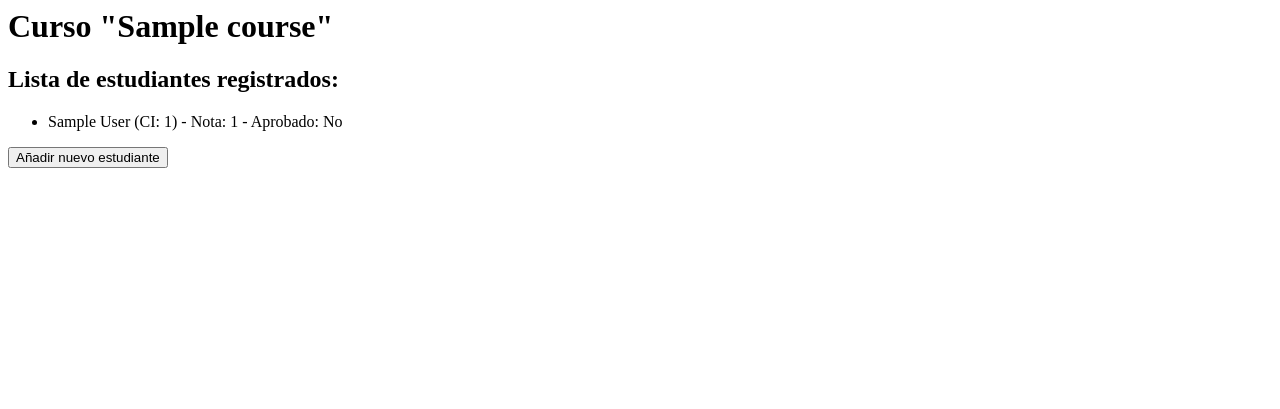
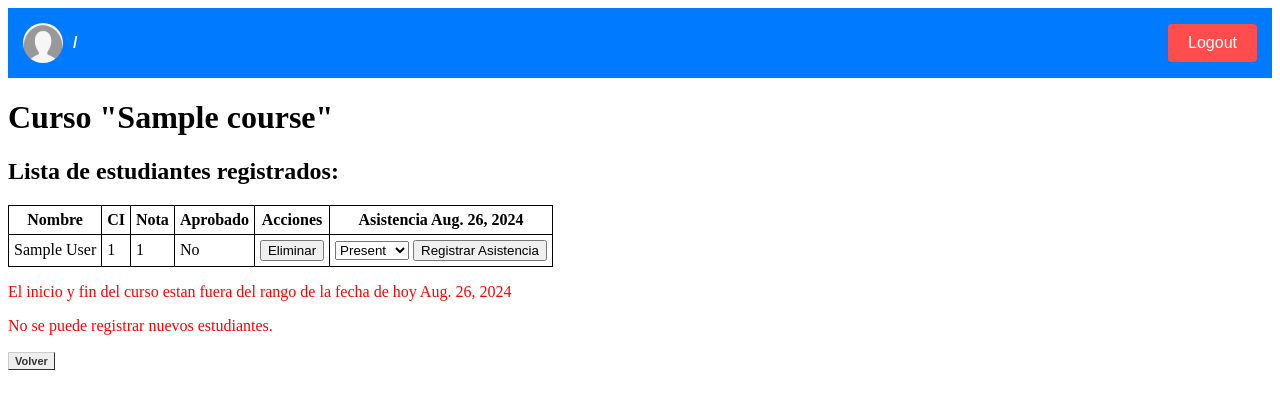
Before and after one commit to Jichuta/courses_app, a Django app: page /courses/1 in a window 1280 px wide. Shown: the top 409 px of the page. Run offline with Django 5.2, Linux system fonts and the light colour scheme; tables that the repository leaves empty hold one stand-in row (values such as "Sample post").

Commit message:
add the attendance functionality by date, update the templete view of course detail

```diff
--- /dev/null
+++ b/courses/templates/courses/course_detail.html
@@ -0,0 +1,85 @@
+{% include 'partials/navbar.html' %}
+
+<style>
+    table {
+      border-collapse: collapse;
+    }
+    tr, td, th {
+      border: solid;
+      border-width: 1px;
+      padding: 5px;
+    }
+
+    .button {
+      font: bold 11px Arial;
+      text-decoration: none;
+      background-color: #EEEEEE;
+      color: #333333;
+      padding: 2px 6px 2px 6px;
+      border-top: 1px solid #CCCCCC;
+      border-right: 1px solid #333333;
+      border-bottom: 1px solid #333333;
+      border-left: 1px solid #CCCCCC;
+    }
+</style>
+
+<h1>Curso "{{ course.name }}"</h1>
+<h2>Lista de estudiantes registrados:</h2>
+
+<!-- <ul>
+    {% for cs in students %}
+        <li>{{ cs.student.name }} (CI: {{ cs.student.ci }}) - Nota: {{ cs.grade }} - Aprobado: {% if cs.isApproved %}Sí{% else %}No{% endif %}</li>
+    {% endfor %}
+</ul> -->
+
+<table>
+    <thead>
+        <tr>
+            <th>Nombre</th>
+            <th>CI</th>
+            <th>Nota</th>
+            <th>Aprobado</th>
+            <th>Acciones</th>
+            <th>Asistencia {{today}}</th>
+        </tr>
+    </thead>
+    <tbody>
+        {% for cs in students %}
+        <tr>
+            <td>{{ cs.student.name }}</td>
+            <td>{{ cs.student.ci }}</td>
+            <td>{{ cs.grade }}</td>
+            <td>{% if cs.isApproved %}Sí{% else %}No{% endif %}</td>
+            <td>
+                <button>Eliminar</button>
+                <input type="hidden" name="student_id" value="{{ cs.id }}">
+            </td>
+            <td>
+                {% if cs.attendance_today %}
+                    <p>{{ cs.attendance_today.get_type_display }}</p>
+                {% else %}
+                    <form action="{% url 'courses:register_attendance' cs.id %}" method="post" style="display:inline;">
+                        {% csrf_token %}
+                        <select name="attendance_type">
+                            {% for type, description in attendance_choices %}
+                            <option value="{{ type }}">{{ description }}</option>
+                            {% endfor %}
+                        </select>
+                        <button type="submit">Registrar Asistencia</button>
+                    </form>
+                {% endif %}
+            </td>
+        </tr>
+        {% endfor %}
+    </tbody>
+</table>
+
+
+{% if isOngoingCourse %}
+<a href="{{ add_student_url }}"><button>Añadir nuevo estudiante</button></a>
+{% else %}
+<p style="color: red;">El inicio y fin del curso estan fuera del rango de la fecha de hoy {{today}}</p>
+<p style="color: red;">No se puede registrar nuevos estudiantes.</p>
+{% endif %}
+
+<a href="{{ volverUrl }}" class="button">Volver</a>
--- a/courses/templates/partials/navbar.html
+++ b/courses/templates/partials/navbar.html
@@ -64,7 +64,7 @@
     <div class="navbar">
         <div class="profile">
             {% load static %}
-            <img src="{% static 'images/default_profile.png' %}" alt="User Profile">
+            <img src="{% static 'image/default_profile.png' %}" alt="User Profile">
             <span class="username">{{ request.session.username }} / {{request.session.user_role}}</span>
         </div>
         <form method="post" action="{% url 'courses:user_logout' %}">
--- a/courses/urls.py
+++ b/courses/urls.py
@@ -4,7 +4,7 @@ from . import view
 from .views.views_students import save_student
 from .views.views_teacher import save_teacher, delete_teacher
 from .views.view_course import add_course, delete_course
-from .views.views_courses import course_detail
+from .views.views_courses import course_detail, register_attendance
 from .views.views_coursestudent import add_course_student
 from .views.views_user import login_page, user_login, user_logout
 
@@ -25,6 +25,7 @@ urlpatterns = [
     path('logout', user_logout, name='user_logout'),
     path('course/<int:course_id>/delete/', delete_course, name="delete_course"),
     path('<int:teacher_id>/delete/', delete_teacher, name="delete_teacher"),
+    path('register-attendance/<int:student_id>/', register_attendance, name='register_attendance'),
 
     # Catch-all pattern to redirect to login_page
     re_path(r'^.*$', lambda request: redirect('courses:login_page'), name='catch_all'),
--- a/courses/views/views_courses.py
+++ b/courses/views/views_courses.py
@@ -1,7 +1,10 @@
-from django.shortcuts import render, get_object_or_404, get_list_or_404
+from django.shortcuts import render, get_object_or_404, get_list_or_404, redirect
 from django.http import HttpResponse, Http404
-from ..models import Course, CourseStudent
+from django.utils import timezone
+from django.contrib import messages
+from ..models import Course, CourseStudent, Attendance
 from django.urls import reverse
+from datetime import datetime, timedelta
 
 # Create your views here.
 def index(request):
@@ -14,28 +17,72 @@ def index(request):
     return render(request, 'courses/index.html', context)
 
 def course_detail(request, course_id):
-    encoded_role = request.session.get('user_role')
-    print(">>>>>>> user_role >>>>>" + str(encoded_role))
+    isOngoingCourse = True
+    today = timezone.now().date() ## + timedelta(1)
+    course = get_object_or_404(Course, pk=course_id)
+    try:
+        students = CourseStudent.objects.filter(course=course)
+    except:
+        students = []
 
-    course = get_object_or_404(Course, pk=course_id)
-    students = CourseStudent.objects.filter(course=course)
+    try:
+        attendance_records = Attendance.objects.filter(date=today, course_student__course=course)
+        attendance_dict = {record.course_student_id: record for record in attendance_records}
+    except Exception as e:
+        attendance_dict = {}
+        print(f"Error fetching attendance records: {e}")
 
-    response = '<h1>Curso "{}"</h1>'.format(course.name)
-    response += '<h2>Lista de estudiantes registrados:</h2>'
-    response += '<ul>'
+    # Update students queryset with attendance status
+    for student in students:
+        student.attendance_today = attendance_dict.get(student.id, None)
 
-    for cs in students:
-        response += '<li>{} (CI: {}) - Nota: {} - Aprobado: {}</li>'.format(
-            cs.student.name,
-            cs.student.ci,
-            cs.grade,
-            'Sí' if cs.isApproved else 'No'
-        )
+    attendance_choices = Attendance.ATTENDANCE_CHOICES
 
-    response += '</ul>'
 
-    # Adding a button to add a new student to the course
+    if today < course.start_date or today > course.end_date:
+            isOngoingCourse = False
+            messages.error(request, 'No se puede registrar la asistencia fuera de las fechas del curso.')
+
+    # Get the URL for adding a new student
     add_student_url = reverse('courses:add_course_student', args=[course.id])
-    response += '<a href="{}"><button>Añadir nuevo estudiante</button></a>'.format(add_student_url)
+    volverUrl = 'http://localhost:8000/courses/'
 
-    return HttpResponse(response)
+    context = {
+        'course': course,
+        'students': students,
+        'add_student_url': add_student_url,
+        'volverUrl': volverUrl,
+        'isOngoingCourse':isOngoingCourse,
+        'today':today,
+        'attendance_choices': attendance_choices,
+    }
+
+    return render(request, 'courses/course_detail.html', context)
+
+def register_attendance(request, student_id):
+    print("ingrsando ----->")
+    if request.method == "POST":
+        try:
+            attendance_type = request.POST.get('attendance_type')
+            student_course = get_object_or_404(CourseStudent, pk=student_id)
+            print("ingrsando -----> 1111")
+            # Verify if today's date is within the course's start and end dates
+            today = timezone.now().date()
+            course = student_course.course
+            if today < course.start_date or today > course.end_date:
+                messages.error(request, 'No se puede registrar la asistencia fuera de las fechas del curso.')
+                return redirect('courses:course_detail', course_id=course.id)
+            print("ingrsando -----> 22222")
+            # Create a new attendance record
+            Attendance.objects.create(
+                course_student=student_course,
+                date=today,
+                type=attendance_type
+            )
+            print("ingrsando -----> 33333")
+            messages.success(request, 'Asistencia registrada correctamente.')
+        except Exception as e:
+            print("ingrsando -----> 44444" + str(e))
+            messages.error(request, f'Error al registrar la asistencia: {str(e)}')
+
+        return redirect('courses:course_detail', course_id=course.id)
```
Also changed, not shown: courses/templates/courses/students.html (+24 -0 lines), README.md, courses/static/image/default_profile.png (renamed from courses/static/images/default_profile.png).
